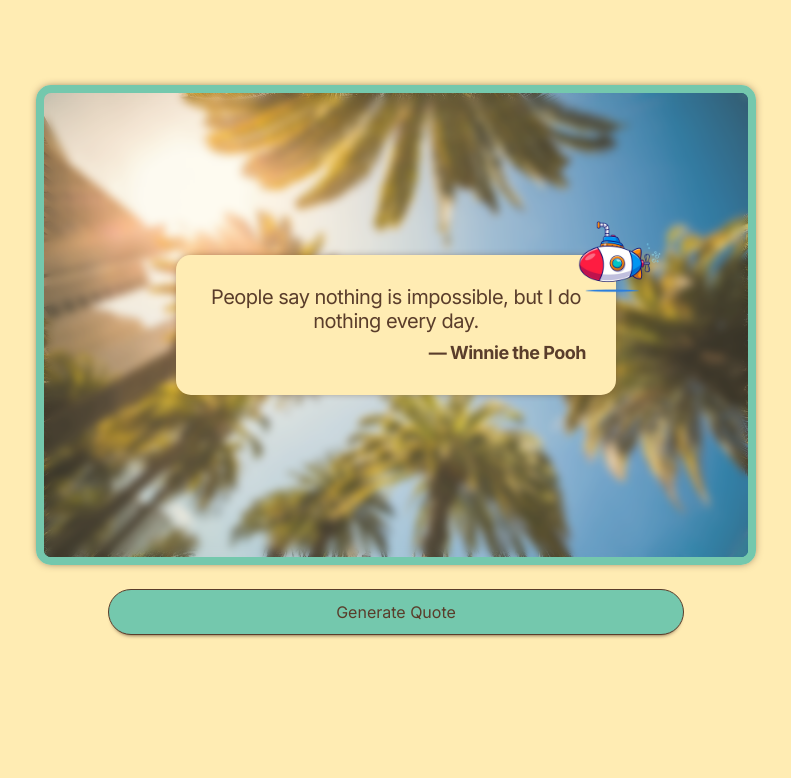
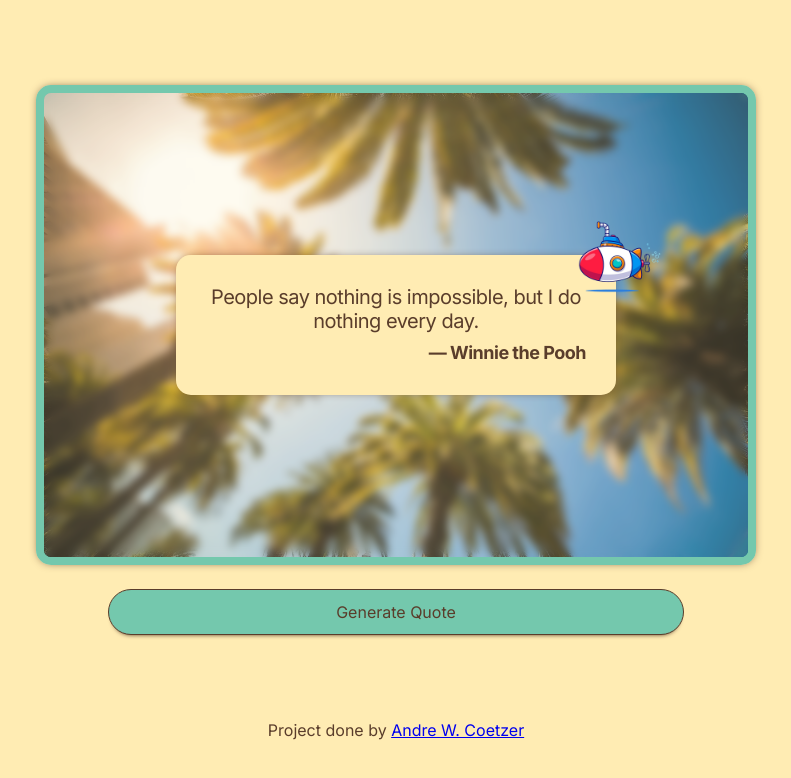
Before and after one commit to awcoetzer/inspirational-quote-page, a plain HTML site: page index.html in a window 1280 px wide. Shown: the whole page, without its empty margins (244-1035 px from the left). Drawn offline with Linux system fonts and the light colour scheme.

Commit message:
docs: add project owner name
Added project owner name in footer

Reason for change was for users to see who created the project

```diff
--- a/index.html
+++ b/index.html
@@ -38,8 +38,8 @@
       </section>
     </main>
 
-    <footer class="footer">
-      <!-- Nothing here, just for practice -->
+    <footer class="footer center-text">
+      <p class="project-owner">Project done by <a href="https://github.com/awcoetzer" target="_blank" class="project-owner--link">Andre W. Coetzer</a></p>
     </footer>
 
     <script src="./resources/javascript/app.js"></script>
```
